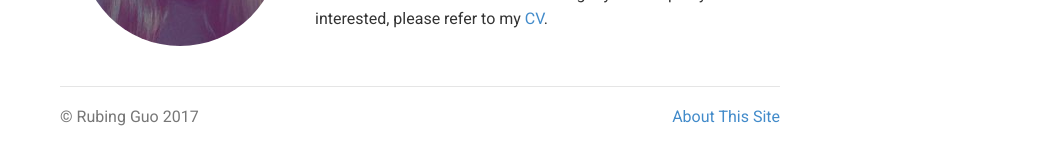
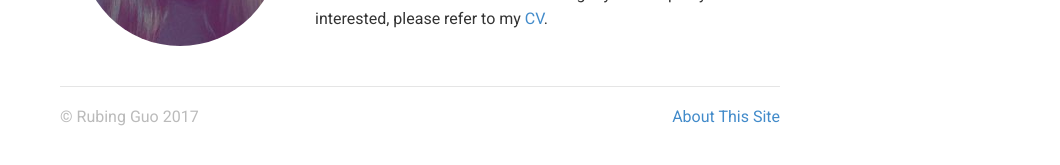
Before and after one commit to flower-joke/peanutshells.github.io, a Jekyll site: the page built from index.html, in a window 1280 px wide. Shown: the part 274-439 px from the top of the page, without its empty margins (220-1280 px from the left). Built offline with Jekyll 4.4.1, drawn with Linux system fonts in a browser that asks for light colours; nearby versions of some CDN libraries; comment, search, counter and statistics services are not loaded.

Commit message:
Update style.css

```diff
--- a/css/style.css
+++ b/css/style.css
@@ -9,6 +9,7 @@ body { padding-top: 20px; padding-bottom: 40px; font-family: 'Roboto', sans-seri
 h1, h2, h3, h4, h5, h6, .h1, .h2, .h3, .h4, .h5, .h6 { font-family: 'Roboto', sans-serif; font-weight: 500; }
 blockquote p { font-size: 16px; line-height: 1.6em; }
 .footer { font-family: 'Roboto', sans-serif; font-weight: 500; text-transform: capitalize; }
+.footer { color: #BBB; }
 /* Page title */
 h1.page-title { text-align: center; }
 
```
